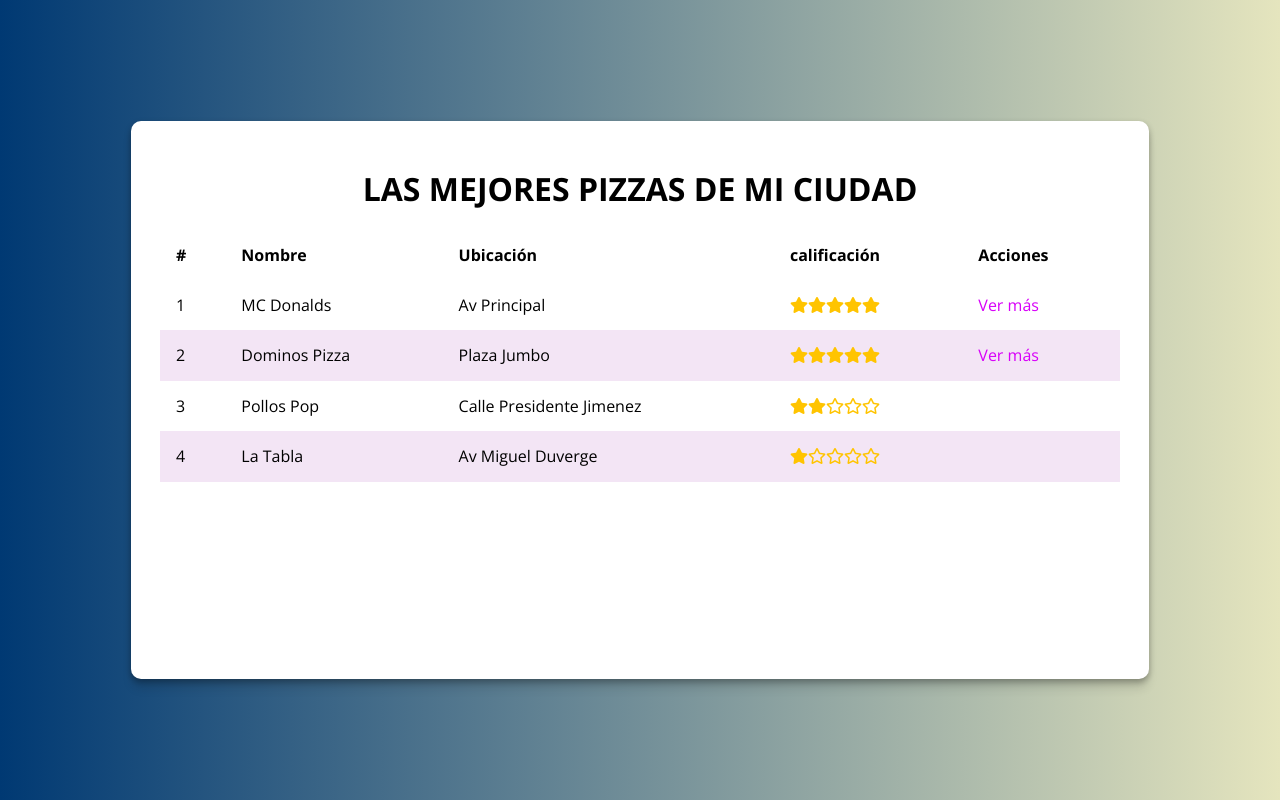
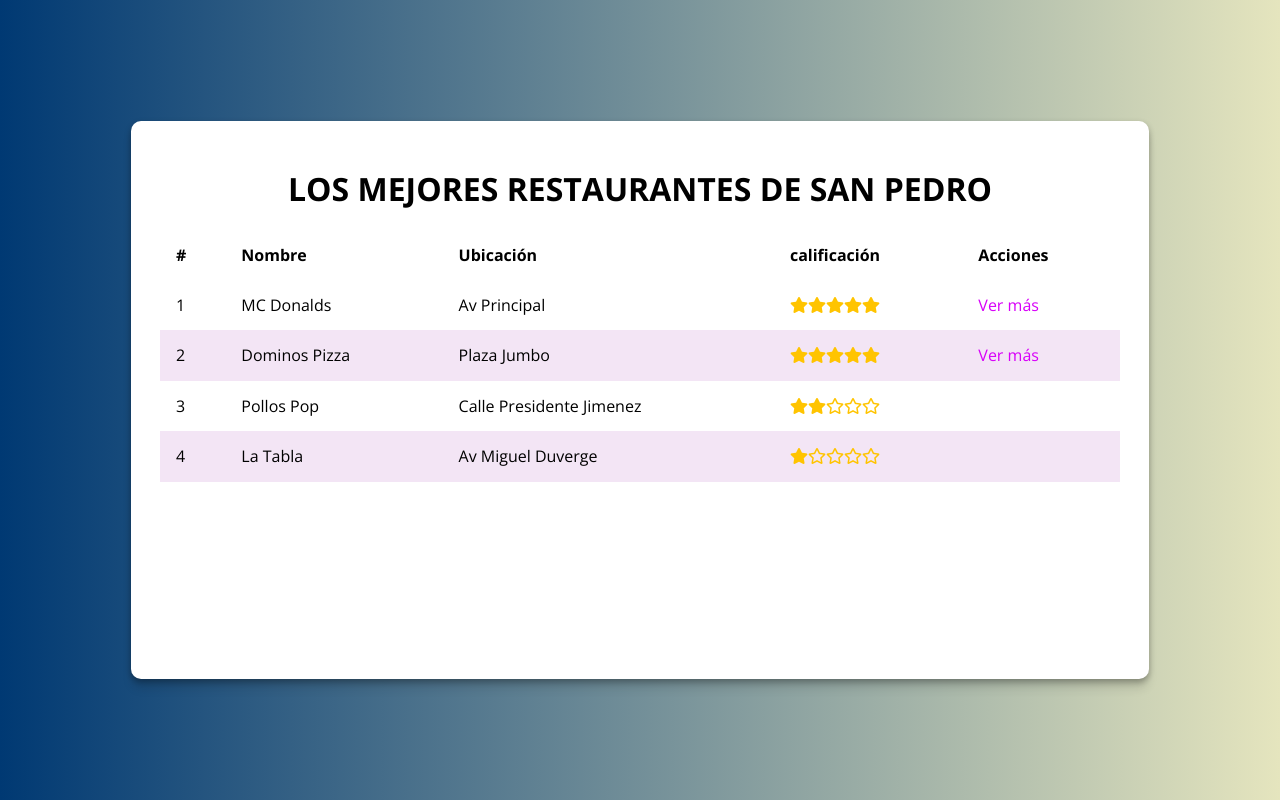
Before and after one commit to Lsnto/lsnto.github.com, a plain HTML site: page Boletines/index.html in a window 1280 px wide. Drawn offline with nearby package versions, Linux system fonts and the light colour scheme.

Commit message:
Update index.html

```diff
--- a/Boletines/index.html
+++ b/Boletines/index.html
@@ -16,7 +16,7 @@
     <div class="container">
       <div class="content animate__animated animate__fadeInDown">
         <header>
-          <h1 class="title">Las mejores pizzas de mi ciudad</h1>
+          <h1 class="title">Los mejores restaurantes de San Pedro</h1>
         </header>
         <table class="table">
           <thead>
```
